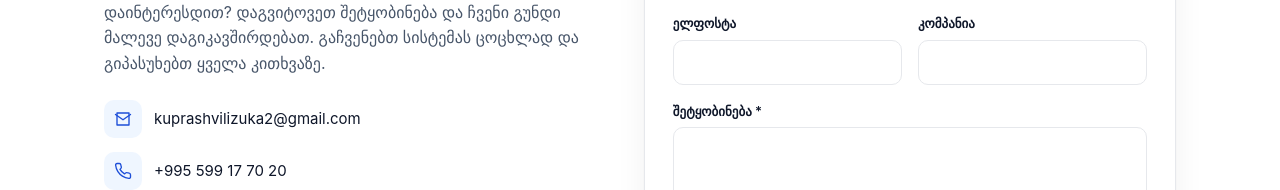
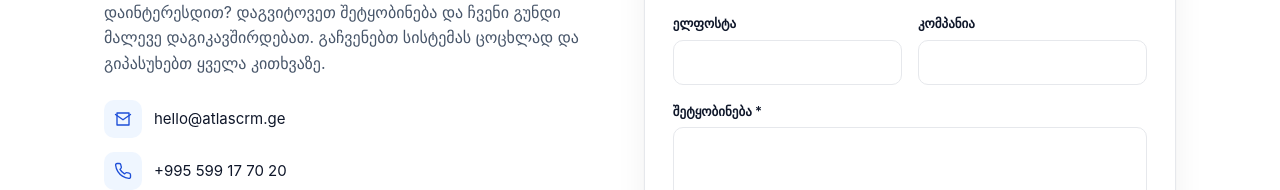
Before and after one commit to 5l3y3r1/AtlasCRM, a website: page public/landing.html in a window 1280 px wide. Shown: the part 6415-6605 px from the top of the page. Drawn offline with Linux system fonts and the light colour scheme.

Commit message:
Add hello@atlascrm.ge as a contact email

```diff
--- a/public/landing.html
+++ b/public/landing.html
@@ -705,7 +705,7 @@
       <h2>დაგვიკავშირდით</h2>
       <p>დაინტერესდით? დაგვიტოვეთ შეტყობინება და ჩვენი გუნდი მალევე დაგიკავშირდებათ.
         გაჩვენებთ სისტემას ცოცხლად და გიპასუხებთ ყველა კითხვაზე.</p>
-      <div class="info-row"><span class="ic"><svg viewBox="0 0 24 24"><path d="M4 4h16v16H4z"/><path d="M22 6l-10 7L2 6"/></svg></span> kuprashvilizuka2@gmail.com</div>
+      <div class="info-row"><span class="ic"><svg viewBox="0 0 24 24"><path d="M4 4h16v16H4z"/><path d="M22 6l-10 7L2 6"/></svg></span> hello@atlascrm.ge</div>
       <div class="info-row"><span class="ic"><svg viewBox="0 0 24 24"><path d="M22 16.9v3a2 2 0 0 1-2.2 2 19.8 19.8 0 0 1-8.6-3 19.5 19.5 0 0 1-6-6 19.8 19.8 0 0 1-3-8.6A2 2 0 0 1 4.1 2h3a2 2 0 0 1 2 1.7c.1.9.3 1.8.6 2.7a2 2 0 0 1-.5 2.1L8 9.9a16 16 0 0 0 6 6l1.4-1.2a2 2 0 0 1 2.1-.4c.9.3 1.8.5 2.7.6a2 2 0 0 1 1.7 2Z"/></svg></span> +995 599 17 70 20</div>
       <div class="info-row"><span class="ic"><svg viewBox="0 0 24 24"><path d="M21 10c0 7-9 13-9 13s-9-6-9-13a9 9 0 0 1 18 0Z"/><circle cx="12" cy="10" r="3"/></svg></span> თბილისი, საქართველო</div>
     </div>
```
